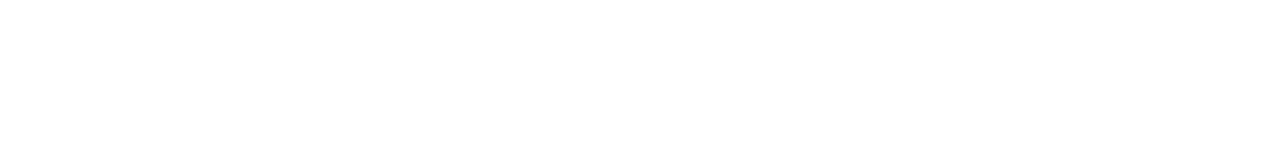
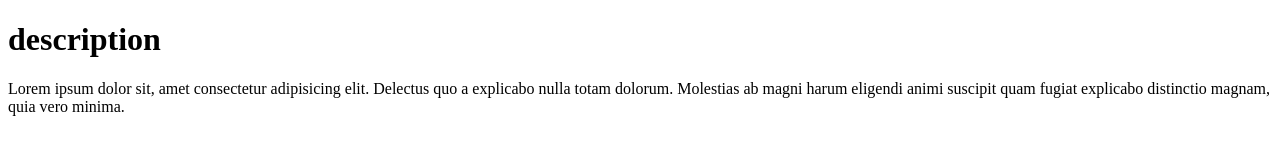
Before and after one commit to adebola456/mon-cv, a plain HTML site: page index.html in a window 1280 px wide. Drawn offline with Linux system fonts and the light colour scheme.

Commit message:
mise en place de section description

```diff
--- a/index.html
+++ b/index.html
@@ -8,6 +8,8 @@
     <link rel="stylesheet" href="style.css">
 </head>
 <body>
-
+<h1>description</h1>
+<p>Lorem ipsum dolor sit, amet consectetur adipisicing elit. Delectus quo a explicabo nulla totam dolorum. Molestias ab magni harum eligendi animi
+    suscipit quam fugiat explicabo distinctio magnam, quia vero minima.</p>
 </body>
 </html>
```
